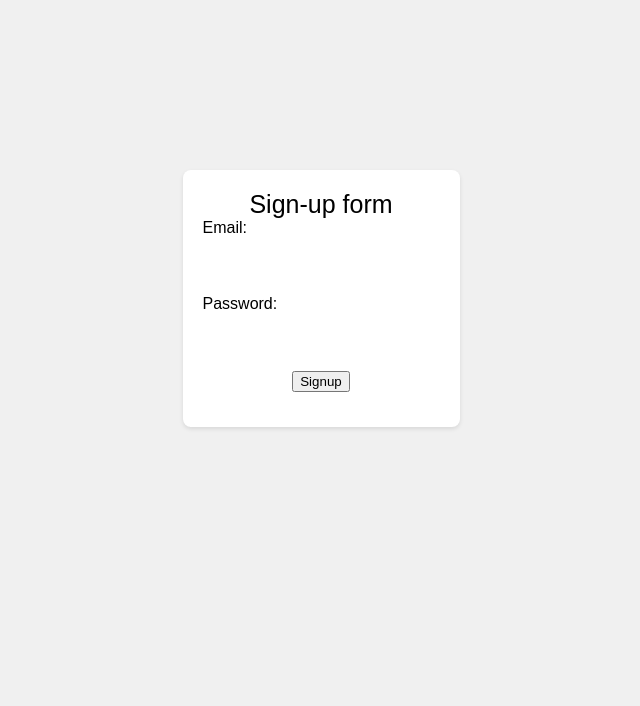
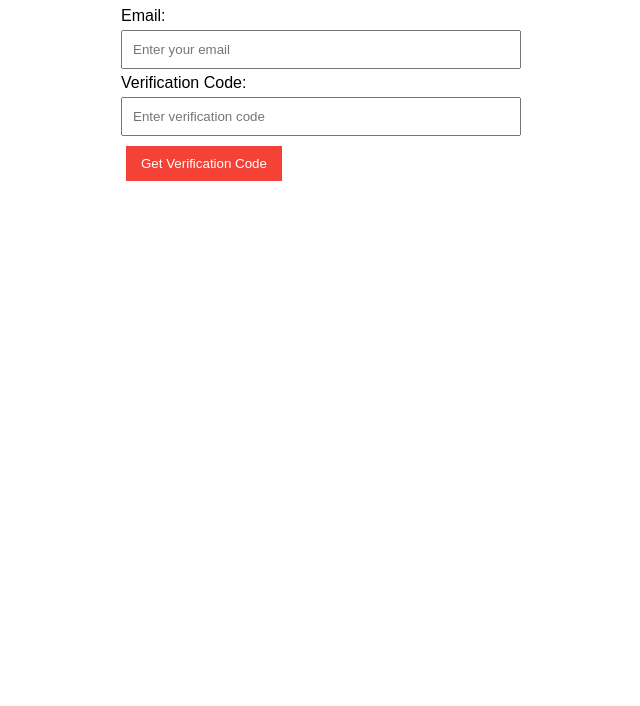
Before and after one commit to Worthiit/Mbot, a plain HTML site: page index.html in a window 1280 px wide. Shown: the part 110-816 px from the top of the page, without its empty margins (319-959 px from the left). Drawn offline with Linux system fonts and the light colour scheme.

Commit message:
Update index.html

```diff
--- a/index.html
+++ b/index.html
@@ -3,104 +3,158 @@
 <head>
     <meta charset="UTF-8">
     <meta name="viewport" content="width=device-width, initial-scale=1.0">
-    <title>MangaToon Signup</title>
-     <style>
-          body {
-                font-family: Arial, sans-serif;
-                   display: flex;
-                 align-items: center;
-                    justify-content: center;
-            height: 100vh;
-             background-color: #f0f0f0;
-              }
-          .signup-container {
-           background-color: white;
-            padding: 20px;
-              border-radius: 8px;
-                box-shadow: 0 2px 4px rgba(0, 0, 0, 0.1);
-                  text-align: center;
-          }
-          .form-group {
-             margin-bottom: 15px;
-              text-align: left;
-          }
-              label {
-              display: block;
-             margin-bottom: 5px;
-                  }
-           input {
-                  width: calc(100% - 22px); /* Accounting for border and padding */
-             padding: 10px;
-               border: 1px solid #ccc;
-                  border-radius: 4px;
-               box-sizing: border-box; /*  box-sizing  to include padding in elements total width or heigt
-             }
-            button {
-            background-color: #ff4081; /* use the colour from original image*/
-                  color: white;
-                   padding: 10px 15px;
-                 border: none;
-                   border-radius: 4px;
-                   cursor: pointer;
-               font-size: 1em;
-                  }
-         #status{
-            margin-top:15px;
-           font-weight:bold
-         }
-         .signup-title {
-           font-size : 25px
-          }
-       </style>
-
+    <title>Mangatoon Signup Replicate</title>
+    <style>
+        body { font-family: sans-serif; margin: 20px; }
+        .container { max-width: 400px; margin: auto; }
+        input[type="email"], input[type="text"] { width: 100%; padding: 10px; margin: 5px 0; box-sizing: border-box; }
+        button { background-color: #f44336; color: white; padding: 10px 15px; border: none; cursor: pointer; margin: 5px; }
+        #message {margin: 10px; padding : 5px ;border:1px solid; background-color : lightgray }
+    </style>
 </head>
 <body>
+    <div class="container">
+        <h1>Mangatoon Sign Up Replicate</h1>
+         <label for="email">Email:</label>
+        <input type="email" id="email" placeholder="Enter your email">
 
-    <div class="signup-container">
-         <div class ="signup-title">Sign-up form</div>
-            <div class="form-group">
-                 <label for="email">Email:</label>
-                   <input type="email" id="email" required>
-                </div>
-              <div class="form-group">
-                   <label for="password">Password:</label>
-                      <input type="password" id="password" required>
-                 </div>
-              <button onclick="submitSignup()" id="signup-button">Signup</button>
-              <div id ="status"></div>
-        </div>
+        <label for="verification_code">Verification Code:</label>
+        <input type="text" id="verification_code" placeholder="Enter verification code">
+        <div id ="message" style="display:none;"></div>
+        <button onclick="sendVerificationCode()">Get Verification Code</button>
 
-       <script>
+        <button onclick="submitVerificationCode()" style="display: none;">Submit</button>
+    </div>
+    <script>
+    let userEmail, emailSuccess =false;
+    async function sendVerificationCode() {
+        const messageDiv=document.getElementById('message');
+            userEmail = document.getElementById('email').value;
+        messageDiv.style.display ="none"
+        if (!userEmail) {
+            messageDiv.textContent = 'Email required'
+           messageDiv.style.display ="block";
+             return;
+        }
 
-            async function submitSignup(){
-            let email =  document.getElementById('email').value
-              let password =  document.getElementById('password').value;
-               console.log(email);
-               console.log(password);
+        const apiData = {
+            login_type: "email",
+            source_type: "NORMAL",
+            user_mail: userEmail,
+            send_verification_type: "send",
+            password: "",
+            app_id: 0,
+            client_os: 3,
+            version_code: "180",
+            language_code: "en",
+          };
 
 
-              document.getElementById('status').innerText ="waiting for response..";
-              let data= {email:email,password:password};
+       try {
+                const response = await fetch("https://api.mangatoon.mobi/auth/sign_in", {
+                     method: 'POST',
+                    headers: {
+                          'Host': 'api.mangatoon.mobi',
+                         'User-Agent': 'mangatoon-android/3.9.47 (xiaomi; redmi note 12 pro; 13; Android 13; build/TKQ1.221114.001) manga_android',
+                          'Connection': 'keep-alive',
+                         'Accept-Encoding': 'gzip',
+                        'content-type': 'application/json;charset=utf-8',
+                    'locale': 'en_US'
+                   },
 
-               fetch('https://api.mangatoon.mobi/v1/user/register',{
-             method : "POST",
-            headers: { 'Content-Type': 'application/json'
-             },
-               body : JSON.stringify(data)})
-
-               .then((res)=> res.text())
-              .then((response) => { document.getElementById('status').innerText = response}
-             )
-              .catch(err =>{
-                     console.log(err)
-              });
+                  body:JSON.stringify(apiData),
 
 
+                })
+                  if (!response.ok){
 
-      }
+                       throw new Error("Error happend in the system code:"+response.status )
+                  }
+               const jsonRes=await response.json();
+                  if(jsonRes.code===1000){
+                    emailSuccess = true;
+                    messageDiv.style.display ="block";
+                    document.querySelector('button:nth-child(6)').style.display='block'
+                     messageDiv.textContent= 'Please, Enter verification code in box and submit below '
+                   }
 
-       </script>
+               else{
+
+                   throw new Error ("Server side response return an error, code:"+jsonRes.code +" Message: "+jsonRes.msg )
+               }
+
+          }
+       catch(error){
+              messageDiv.style.display ="block"
+              messageDiv.textContent='Network/Server  error happened: '+error;
+              emailSuccess = false
+          }
+
+        }
 
 
+        async function submitVerificationCode() {
+         const verificationCode = document.getElementById('verification_code').value;
+
+           const messageDiv =document.getElementById('message');
+        if (!verificationCode) {
+
+           messageDiv.style.display ="block";
+          messageDiv.textContent = 'Verification Code  is  required';
+             return;
+          }
+
+            const apiData = {
+                 login_type: "email",
+                source_type: "NORMAL",
+                user_mail: userEmail,
+                verification_code:verificationCode,
+                password: "",
+                app_id: 0,
+                 client_os: 3,
+                version_code: "180",
+              language_code: "en"
+          };
+
+
+       try {
+            const response = await fetch("https://api.mangatoon.mobi/auth/sign_in", {
+                     method: 'POST',
+                  headers: {
+                         'Host': 'api.mangatoon.mobi',
+                           'User-Agent': 'mangatoon-android/3.9.47 (xiaomi; redmi note 12 pro; 13; Android 13; build/TKQ1.221114.001) manga_android',
+                      'Connection': 'keep-alive',
+                            'Accept-Encoding': 'gzip',
+                     'content-type': 'application/json;charset=utf-8',
+                        'locale': 'en_US'
+                 },
+
+                body: JSON.stringify(apiData),
+
+               });
+                   if (!response.ok){
+                       throw new Error("Network/Server response not OK, Code :"+ response.status)
+                      }
+                   const jsonRes=await response.json();
+                    if(jsonRes.code===1000){
+                         messageDiv.style.display ="block";
+                     messageDiv.textContent='Successfully Registered, Email:'+userEmail +' UID:'+ jsonRes.data.user_info.uid;
+
+                    }
+                      else{
+
+                         throw new Error ("Server return an error message, code:"+jsonRes.code +" Message: "+jsonRes.msg)
+                      }
+             }
+
+        catch(error) {
+
+          messageDiv.style.display ="block";
+        messageDiv.textContent='Something is not right here, errror: '+error;
+
+            }
+
+        }
+</script>
 </body>
 </html>
```
